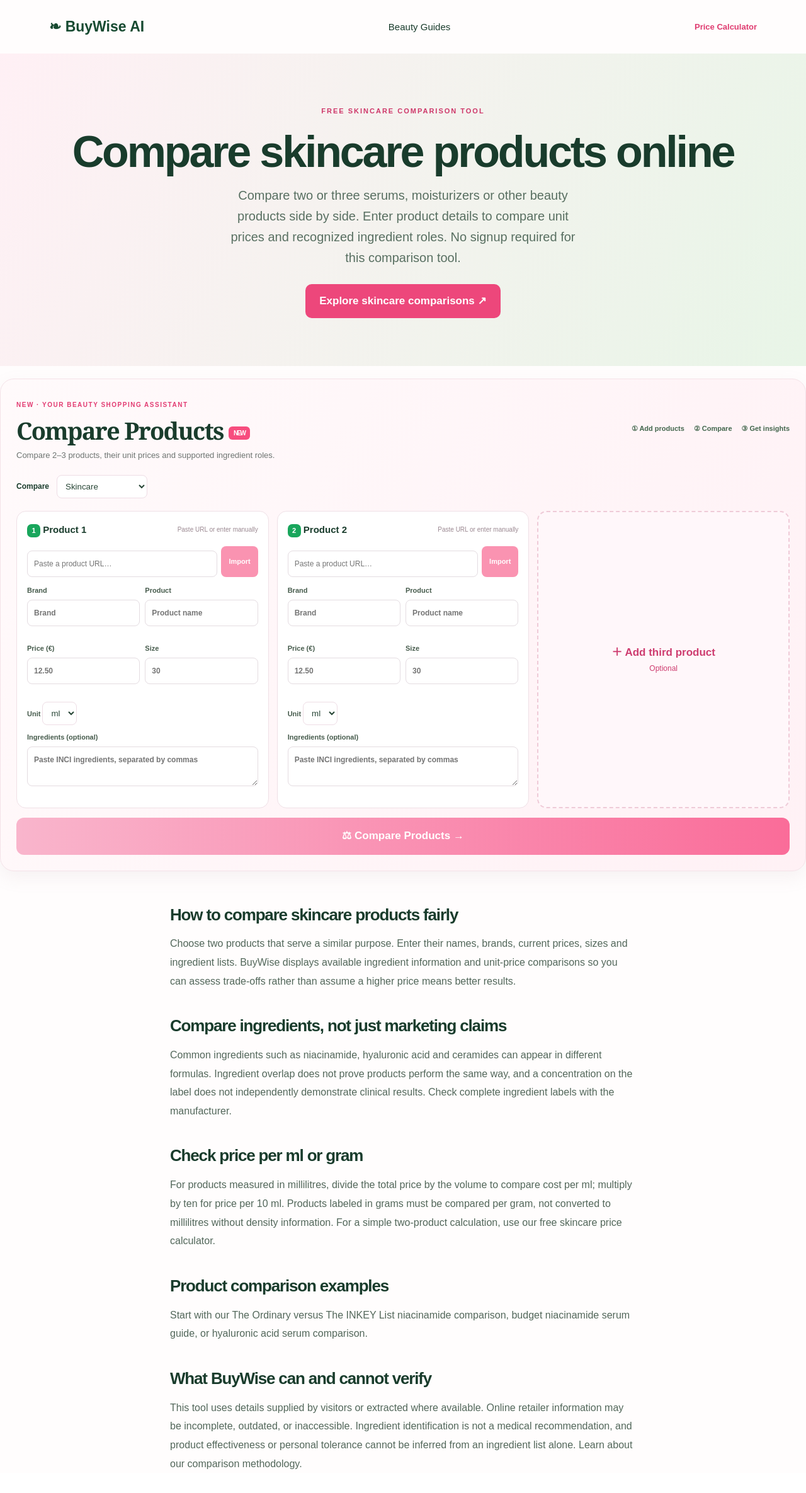
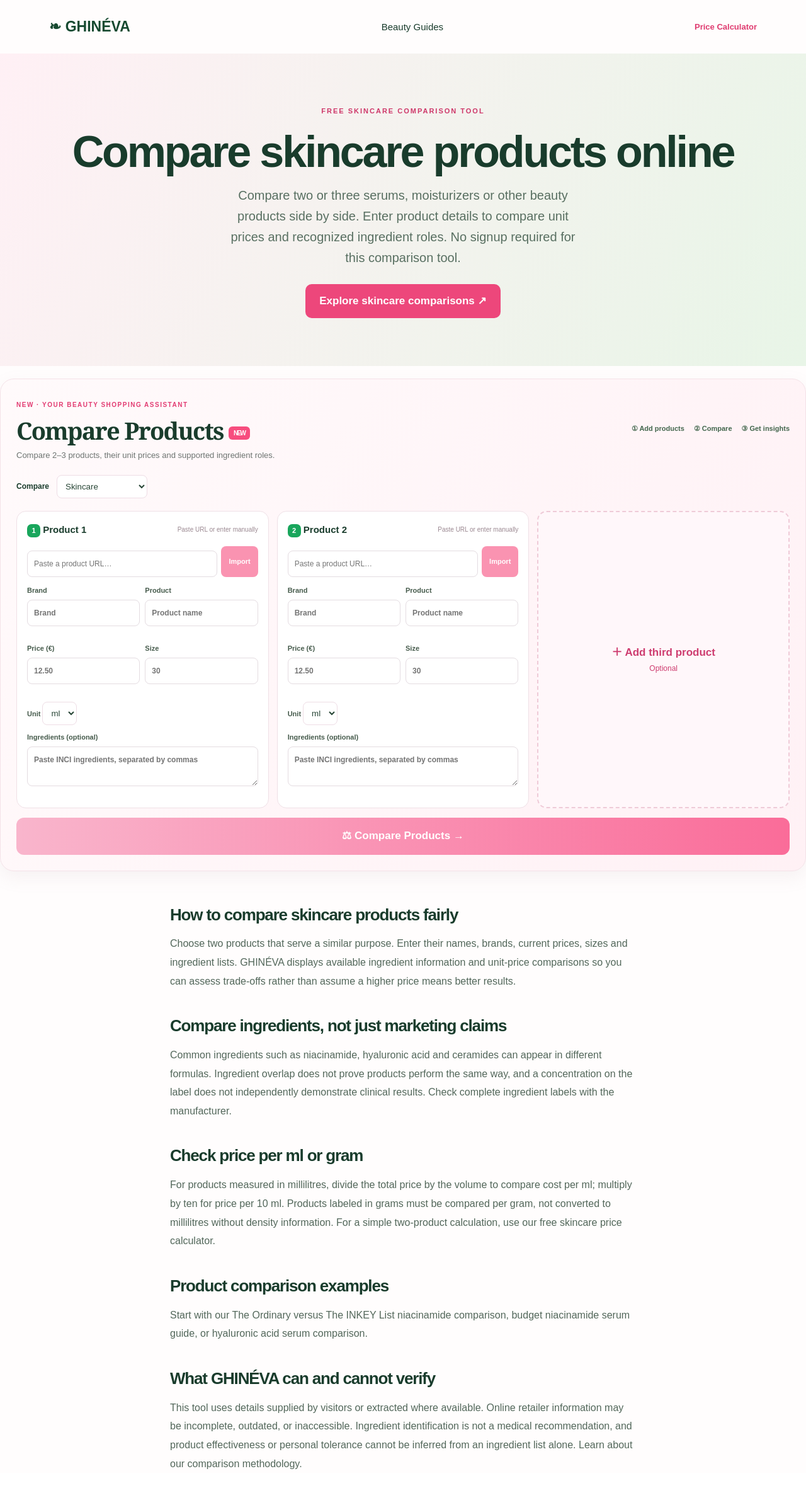
Before and after one commit to GhinwaFAKIH/buywise-ai, a Next.js app in the folder frontend/: page /compare-skincare-products in a window 1280 px wide. Shown: the top 2370 px of the page at 63% size. Built offline with nearby package versions, Linux system fonts and the light colour scheme.

Commit message:
Update GHINÉVA branding across website pages

```diff
--- a/frontend/app/compare-skincare-products/page.js
+++ b/frontend/app/compare-skincare-products/page.js
@@ -3,23 +3,23 @@ import HomeCompare from "../components/HomeCompare";
 import { id, breadcrumbs, serializeJsonLd } from "../lib/semantic";
 export const metadata = {
  title: "Compare Skincare Products Online – Free Ingredient & Price Comparison",
- description: "Compare 2 or 3 skincare products side by side. Check ingredient differences, price per ml and ingredient roles using BuyWise AI's free comparison tool.",
+ description: "Compare 2 or 3 skincare products side by side. Check ingredient differences, price per ml and ingredient roles using GHINÉVA's free comparison tool.",
  alternates: { canonical: "/compare-skincare-products" },
- openGraph: { title: "Compare Skincare Products Online | BuyWise AI", description: "Free side-by-side skincare ingredient and unit-price comparison." }
+ openGraph: { title: "Compare Skincare Products Online | GHINÉVA", description: "Free side-by-side skincare ingredient and unit-price comparison." }
 };
 export default function CompareSkincarePage(){
- const structured={"@context":"https://schema.org","@graph":[{"@type":"WebPage","@id":id("/compare-skincare-products#webpage"),url:id("/compare-skincare-products"),name:"Compare Skincare Products Online",description:"Side-by-side skincare ingredient and price comparison",isPartOf:{"@id":id("/#website")},mainEntity:{"@id":id("/compare-skincare-products#tool")}},{"@type":"WebApplication","@id":id("/compare-skincare-products#tool"),name:"BuyWise AI Skincare Product Comparison",url:id("/compare-skincare-products"),applicationCategory:"UtilitiesApplication",operatingSystem:"Web",isAccessibleForFree:true,description:"Compare two or three products by ingredients and entered price per unit."},breadcrumbs([{name:"Home",path:"/"},{name:"Compare Skincare Products",path:"/compare-skincare-products"}])]};
+ const structured={"@context":"https://schema.org","@graph":[{"@type":"WebPage","@id":id("/compare-skincare-products#webpage"),url:id("/compare-skincare-products"),name:"Compare Skincare Products Online",description:"Side-by-side skincare ingredient and price comparison",isPartOf:{"@id":id("/#website")},mainEntity:{"@id":id("/compare-skincare-products#tool")}},{"@type":"WebApplication","@id":id("/compare-skincare-products#tool"),name:"GHINÉVA Skincare Product Comparison",url:id("/compare-skincare-products"),applicationCategory:"UtilitiesApplication",operatingSystem:"Web",isAccessibleForFree:true,description:"Compare two or three products by ingredients and entered price per unit."},breadcrumbs([{name:"Home",path:"/"},{name:"Compare Skincare Products",path:"/compare-skincare-products"}])]};
  return <main className="guidesPage compareLanding">
   <script type="application/ld+json" dangerouslySetInnerHTML={{__html:serializeJsonLd(structured)}}/>
-  <nav className="guidesNav"><Link href="/">❧ BuyWise AI</Link><Link href="/guides">Beauty Guides</Link><Link href="/calculator">Price Calculator</Link></nav>
+  <nav className="guidesNav"><Link href="/">❧ GHINÉVA</Link><Link href="/guides">Beauty Guides</Link><Link href="/calculator">Price Calculator</Link></nav>
   <header className="guidesHero"><span>FREE SKINCARE COMPARISON TOOL</span><h1>Compare skincare products online</h1><p>Compare two or three serums, moisturizers or other beauty products side by side. Enter product details to compare unit prices and recognized ingredient roles. No signup required for this comparison tool.</p><Link href="/guides">Explore skincare comparisons ↗</Link></header>
   <HomeCompare/>
   <article className="guideArticle">
-   <section><h2>How to compare skincare products fairly</h2><p>Choose two products that serve a similar purpose. Enter their names, brands, current prices, sizes and ingredient lists. BuyWise displays available ingredient information and unit-price comparisons so you can assess trade-offs rather than assume a higher price means better results.</p></section>
+   <section><h2>How to compare skincare products fairly</h2><p>Choose two products that serve a similar purpose. Enter their names, brands, current prices, sizes and ingredient lists. GHINÉVA displays available ingredient information and unit-price comparisons so you can assess trade-offs rather than assume a higher price means better results.</p></section>
    <section><h2>Compare ingredients, not just marketing claims</h2><p>Common ingredients such as niacinamide, hyaluronic acid and ceramides can appear in different formulas. Ingredient overlap does not prove products perform the same way, and a concentration on the label does not independently demonstrate clinical results. Check complete ingredient labels with the manufacturer.</p></section>
    <section><h2>Check price per ml or gram</h2><p>For products measured in millilitres, divide the total price by the volume to compare cost per ml; multiply by ten for price per 10 ml. Products labeled in grams must be compared per gram, not converted to millilitres without density information. For a simple two-product calculation, use our <Link href="/calculator">free skincare price calculator</Link>.</p></section>
    <section><h2>Product comparison examples</h2><p>Start with our <Link href="/guides/the-ordinary-vs-inkey-list-niacinamide">The Ordinary versus The INKEY List niacinamide comparison</Link>, <Link href="/guides/budget-niacinamide-serums-comparison">budget niacinamide serum guide</Link>, or <Link href="/guides/the-ordinary-hyaluronic-acid-vs-hyalu-b5">hyaluronic acid serum comparison</Link>.</p></section>
-   <section><h2>What BuyWise can and cannot verify</h2><p>This tool uses details supplied by visitors or extracted where available. Online retailer information may be incomplete, outdated, or inaccessible. Ingredient identification is not a medical recommendation, and product effectiveness or personal tolerance cannot be inferred from an ingredient list alone. Learn about <Link href="/methodology">our comparison methodology</Link>.</p></section>
+   <section><h2>What GHINÉVA can and cannot verify</h2><p>This tool uses details supplied by visitors or extracted where available. Online retailer information may be incomplete, outdated, or inaccessible. Ingredient identification is not a medical recommendation, and product effectiveness or personal tolerance cannot be inferred from an ingredient list alone. Learn about <Link href="/methodology">our comparison methodology</Link>.</p></section>
   </article>
  </main>;
 }
```
